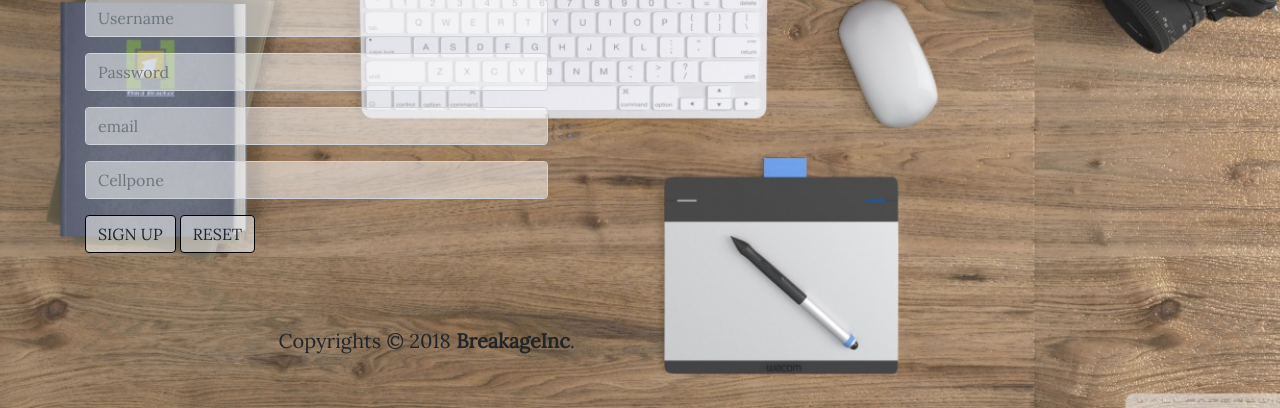
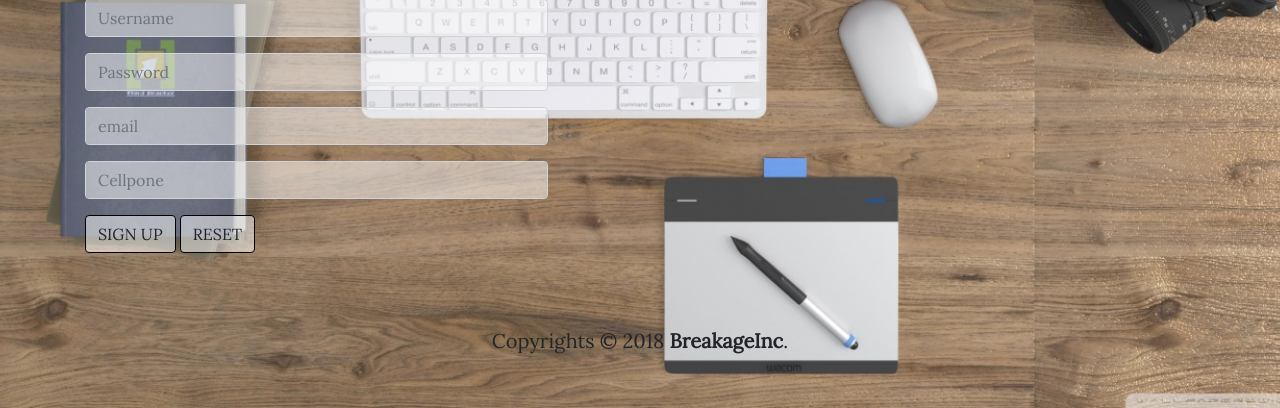
Before and after one commit to megabreakage/mvcBlog, a CodeIgniter app: page /blogs/index.php/blogs/index in a window 1280 px wide. Shown: the part 392-800 px from the top of the page. Run offline with CodeIgniter, Linux system fonts and the light colour scheme; some libraries are stand-ins or nearby versions.

Commit message:
Centers footer text

```diff
--- a/application/views/templates/footer.php
+++ b/application/views/templates/footer.php
@@ -1,8 +1,10 @@
       <!-- Optional JavaScript -->
       <!-- jQuery first, then Popper.js, then Bootstrap JS -->
 
-        <div class="col-md-8 col-md-offset-2 text-center pt bounceIn">
-          <h5>Copyrights &copy; 2018 <strong>BreakageInc</strong>.</h5>
+        <div class="row">
+          <div class="col-md-12 text-center pt animated bounceIn footer">
+            <h5>Copyrights &copy; 2018 <strong>BreakageInc</strong>.</h5>
+          </div>
         </div>
       </div>
     <!-- <script type="text/javascript" src="<?php base_url() ?>assets/js/js.js"> </script> -->
```
